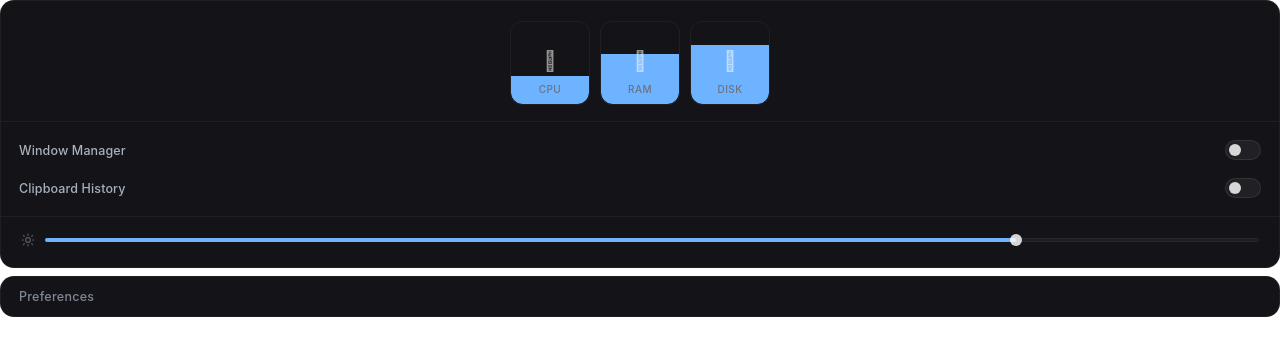
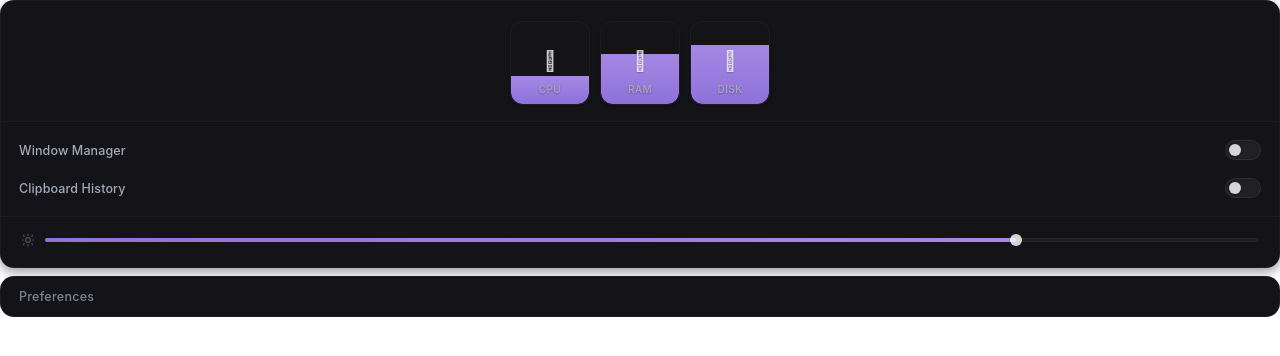
Before and after one commit to KovaIO/Kova, a SvelteKit app: page / in a window 1280 px wide. Shown: the top 356 px of the page. Built offline with nearby package versions, Linux system fonts and the light colour scheme.

Commit message:
Refactor: Refine UI color palette and styling

```diff
--- a/src/components/BrightnessSlider.svelte
+++ b/src/components/BrightnessSlider.svelte
@@ -73,10 +73,11 @@
         top: 0;
         left: 0;
         bottom: 0;
-        background: var(--color-accent);
+        background: linear-gradient(to right, var(--color-accent), var(--color-accent-hover));
         border-radius: 999px;
         pointer-events: none;
         transition: width 60ms linear;
+        opacity: 0.9;
     }
 
     .track-wrap::before {
@@ -101,5 +102,6 @@
         pointer-events: none;
         transition: left 60ms linear;
         z-index: 1;
+        box-shadow: 0 1px 2px rgba(0, 0, 0, 0.3);
     }
 </style>
--- a/src/components/MetricCard.svelte
+++ b/src/components/MetricCard.svelte
@@ -42,6 +42,7 @@
         overflow: hidden;
         cursor: default;
         flex-shrink: 0;
+        box-shadow: 0 1px 3px rgba(0, 0, 0, 0.3);
     }
 
     .fill {
@@ -49,9 +50,10 @@
         bottom: 0;
         left: 0;
         right: 0;
-        background: var(--color-accent);
+        background: linear-gradient(to top, var(--color-accent), var(--color-accent-hover));
         transition: height 600ms cubic-bezier(0.4, 0, 0.2, 1);
         border-radius: 0 0 12px 12px;
+        opacity: 0.9;
     }
 
     .content {
@@ -101,8 +103,9 @@
 
     .icon {
         font-size: 20px;
-        opacity: 0.75;
-        color: var(--color-text-icon);
+        opacity: 0.85;
+        color: var(--color-text-primary);
+        text-shadow: 0 1px 2px rgba(0, 0, 0, 0.3);
     }
 
     .val {
@@ -119,7 +122,8 @@
         font-size: 10px;
         font-weight: 500;
         letter-spacing: 0.04em;
-        color: var(--color-text-muted);
+        color: var(--color-text-secondary);
         text-transform: uppercase;
+        text-shadow: 0 1px 2px rgba(0, 0, 0, 0.3);
     }
 </style>
--- a/src/components/Toggle.svelte
+++ b/src/components/Toggle.svelte
@@ -49,6 +49,7 @@
         background: var(--color-track-bg);
         border: 1px solid var(--color-border-medium);
         transition: var(--transition-medium);
+        box-shadow: inset 0 1px 2px rgba(0, 0, 0, 0.2);
     }
 
     input:checked ~ .track {
@@ -67,6 +68,7 @@
         transition:
             transform 200ms cubic-bezier(0.4, 0, 0.2, 1),
             background 200ms ease;
+        box-shadow: 0 1px 2px rgba(0, 0, 0, 0.3);
     }
 
     input:checked ~ .track .thumb {
--- a/src/global.css
+++ b/src/global.css
@@ -1,14 +1,14 @@
 :root {
     /* Main app background */
-    --color-main-bg: rgba(20, 20, 24, 1);
+    --color-main-bg: rgba(20, 19, 24, 1);
 
     /* Elevated surfaces */
-    --color-surface-elevated: rgba(28, 28, 34, 1);
+    --color-surface-elevated: rgba(26, 25, 32, 1);
 
     /* Interactive backgrounds */
-    --color-button-bg: rgba(34, 34, 40, 1);
-    --color-button-bg-hover: rgba(44, 44, 52, 1);
-    --color-button-bg-active: rgba(58, 58, 68, 1);
+    --color-button-bg: rgba(32, 31, 38, 1);
+    --color-button-bg-hover: rgba(40, 39, 48, 1);
+    --color-button-bg-active: rgba(50, 49, 60, 1);
 
     /* Input / track surfaces */
     --color-track-bg: rgba(255, 255, 255, 0.06);
@@ -16,15 +16,15 @@
     --color-track-fill: rgba(255, 255, 255, 0.12);
 
     /* Accent */
-    --color-accent: #6eb3ff;
+    --color-accent: #9b7cf0;
 
-    --color-accent-hover: #8ac2ff;
+    --color-accent-hover: #b594fa;
 
-    --color-accent-soft: rgba(110, 179, 255, 0.15);
+    --color-accent-soft: rgba(155, 124, 240, 0.1);
 
-    --color-accent-strong: rgba(110, 179, 255, 0.3);
+    --color-accent-strong: rgba(155, 124, 240, 0.35);
 
-    --color-accent-border: rgba(110, 179, 255, 0.35);
+    --color-accent-border: rgba(155, 124, 240, 0.25);
 
     /* Accent semantics */
     --color-success: #57d38c;
@@ -37,19 +37,19 @@
     --color-danger-soft: rgba(255, 107, 107, 0.14);
 
     /* Border */
-    --color-border-subtle: rgba(255, 255, 255, 0.05);
-    --color-border-medium: rgba(255, 255, 255, 0.08);
-    --color-border-strong: rgba(255, 255, 255, 0.12);
+    --color-border-subtle: rgba(255, 255, 255, 0.04);
+    --color-border-medium: rgba(255, 255, 255, 0.06);
+    --color-border-strong: rgba(255, 255, 255, 0.1);
 
     /* Accent borders */
-    --color-border-accent: rgba(94, 161, 255, 0.22);
+    --color-border-accent: rgba(155, 124, 240, 0.2);
 
     /* Typography */
-    --color-text-primary: #f5f7fa;
-    --color-text-secondary: #a8b0bd;
-    --color-text-tertiary: #7e8795;
-    --color-text-muted: #6b7280;
-    --color-text-dim: #555d6a;
+    --color-text-primary: #ebebf0;
+    --color-text-secondary: #a3abb8;
+    --color-text-tertiary: #7a8390;
+    --color-text-muted: #636a75;
+    --color-text-dim: #4e5460;
 
     /* Icons */
     --color-text-icon: rgba(255, 255, 255, 0.72);
--- a/src/routes/+layout.svelte
+++ b/src/routes/+layout.svelte
@@ -25,4 +25,20 @@
         background: transparent;
         overflow: hidden;
     }
+
+    :global(*, *::before, *::after) {
+        box-sizing: border-box;
+        margin: 0;
+        padding: 0;
+    }
+
+    :global(body) {
+        font-family:
+            "SF Pro Display",
+            -apple-system,
+            "Segoe UI Variable",
+            "Segoe UI",
+            sans-serif;
+        -webkit-font-smoothing: antialiased;
+    }
 </style>
--- a/src/routes/+page.svelte
+++ b/src/routes/+page.svelte
@@ -65,28 +65,6 @@
 </div>
 
 <style>
-    :global(*, *::before, *::after) {
-        box-sizing: border-box;
-        margin: 0;
-        padding: 0;
-    }
-
-    :global(html) {
-        background: transparent;
-    }
-
-    :global(body) {
-        background: transparent;
-        overflow: hidden;
-        font-family:
-            "SF Pro Display",
-            -apple-system,
-            "Segoe UI Variable",
-            "Segoe UI",
-            sans-serif;
-        -webkit-font-smoothing: antialiased;
-    }
-
     .page {
         display: flex;
         flex-direction: column;
@@ -105,6 +83,7 @@
         padding: 20px 18px;
         gap: 16px;
         color: white;
+        box-shadow: 0 4px 12px rgba(0, 0, 0, 0.4);
     }
 
     .metrics {
```
